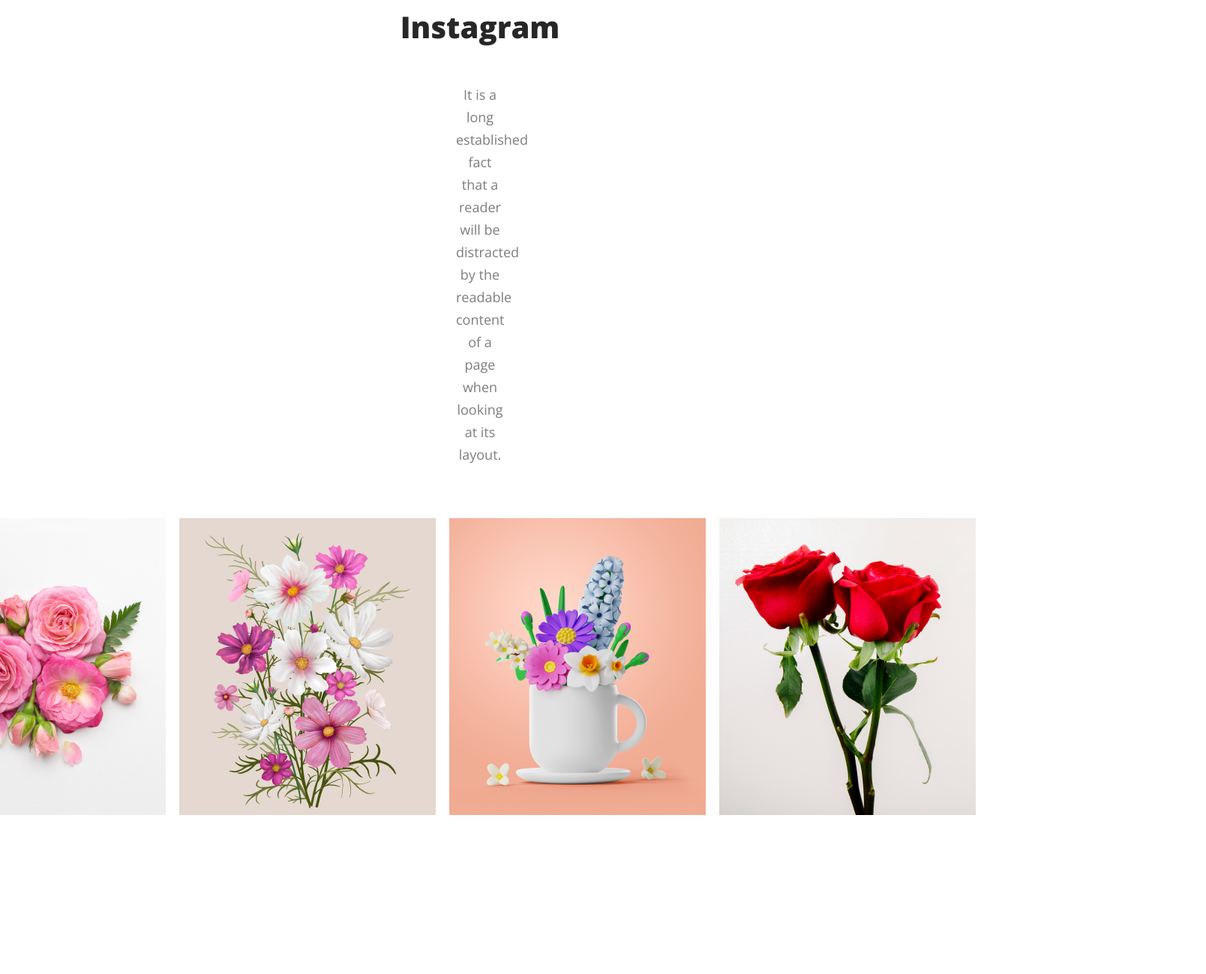
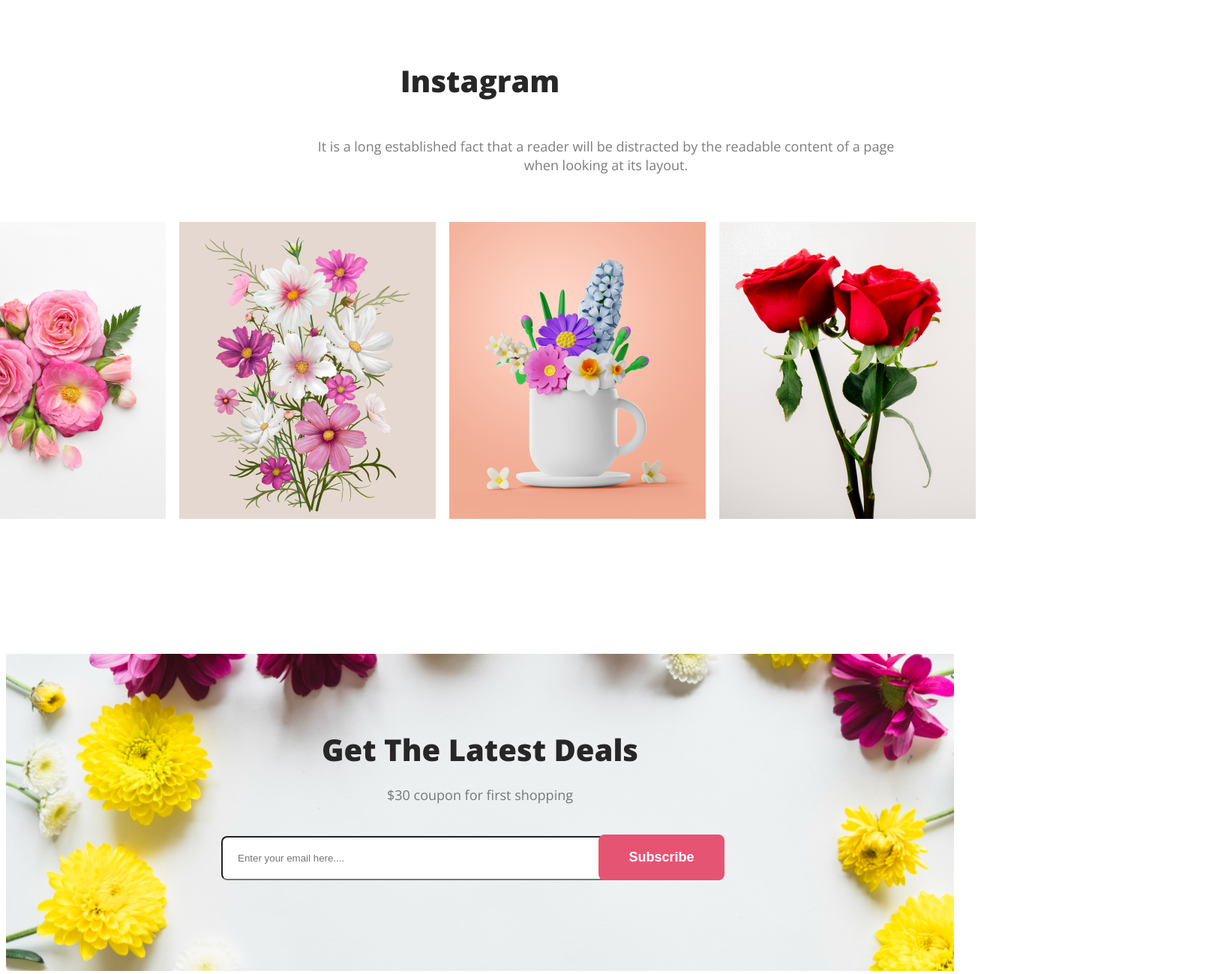
Before and after one commit to MdMozahid/first-module-assaignment, a plain HTML site: page index.html in a window 1280 px wide. Shown: the part 1500-2799 px from the top of the page at 75% size, 1608 px wide, since content can reach past the window. Before the commit the page ends 2695 px from the top, so only its background shows below. Drawn offline with nearby package versions, Linux system fonts and the light colour scheme.

Commit message:
latest deal add

```diff
--- a/index.html
+++ b/index.html
@@ -48,7 +48,7 @@
          <!-- social media section -->
          <section>
                <h2 class="social-media-title">Instagram</h2>
-               <p id="social-mania" class="social-media-discription">It is a long established fact that a reader will be distracted by the readable content of a page when looking at its layout.</p>
+               <p class="social-media-discription">It is a long established fact that a reader will be distracted by the readable content of a page when looking at its layout.</p>
 
                <div class="insta-pic">
                     <img class="insta-pic-one" src="Flower Asset/Flower 01.png" alt="">
@@ -60,7 +60,16 @@
 
         </section>
                     <!--latest deals  -->
-          <section>
+          <section class="header">
+               <h2 class="latest-deal-head" >Get The Latest Deals</h2>
+               <p class="latest-deal-description">$30 coupon for first shopping</p>
+
+                    <form action="">
+                         <input class="email-input" type="email" name="" placeholder="Enter your email here...." id="">
+                    </form>
+               <div class="Subscribe">
+                    <button class="btn-primary">Subscribe</button>
+               </div>
 
 
 
--- a/style.css/devine.css
+++ b/style.css/devine.css
@@ -116,18 +116,18 @@ body {
      font-size: 40px;
      font-weight: 800;
      margin-top: 100px;
-     background-color:#FFF;;
+     background-color: #FFF;
 }
 
-#social-mania {
-     padding: 15px 600px 45px 600px;
+.social-media-discription {
+     padding: 15px 400px 45px 400px;
      color: rgba(39, 39, 39, 0.60);
      text-align: center;
      font-size: 18px;
      font-weight: 400;
-     line-height: 30px;
-     margin-top: 5px;
-     margin-bottom: 25px;
+     line-height: 25px;
+     width: 800px;
+     margin-top: 12px;
 }
 
 .insta-pic {
@@ -159,3 +159,47 @@ body {
      width: 342px;
      height: 396px;
 }
+
+/* latest deal section */
+.header {
+     background-image: url('../style.css/image/Rectangle\ 9.png');
+     background-repeat: no-repeat;
+     background-size: cover;
+     margin-top: 80px;
+
+
+}
+
+
+.latest-deal-head {
+     text-align: center;
+     color: #272727;
+     font-size: 40px;
+     font-weight: 800;
+     padding-top: 100px;
+     margin-bottom: 15px;
+
+}
+
+.latest-deal-description {
+     color: rgba(39, 39, 39, 0.60);
+     text-align: center;
+     font-size: 18px;
+     font-weight: 400;
+     line-height: 30px;
+     margin-bottom: 40px;
+}
+
+.email-input{
+     padding:20px 450px 20px 20px ;
+     margin-left:287px ;
+     border-radius: 8px;
+     background-color:  #FFF;
+}
+.Subscribe{
+     text-align: center;
+     margin-left: 490px;
+     padding: 30px 30px 30px 30px;
+     position: relative;left: -3px; top: -91px;
+
+}
```
Also changed, not shown: style.css/image/Rectangle 9.png (renamed from Flower Asset/Rectangle 9.png).
